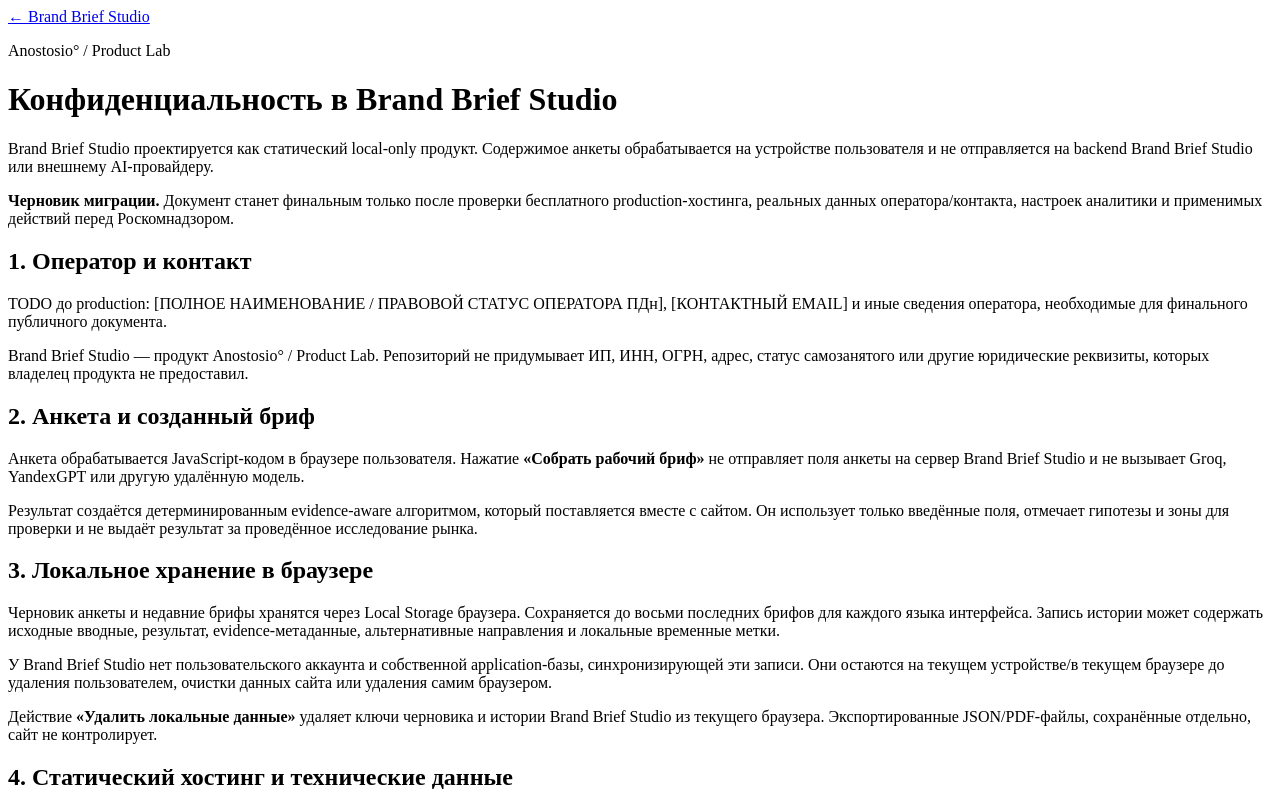
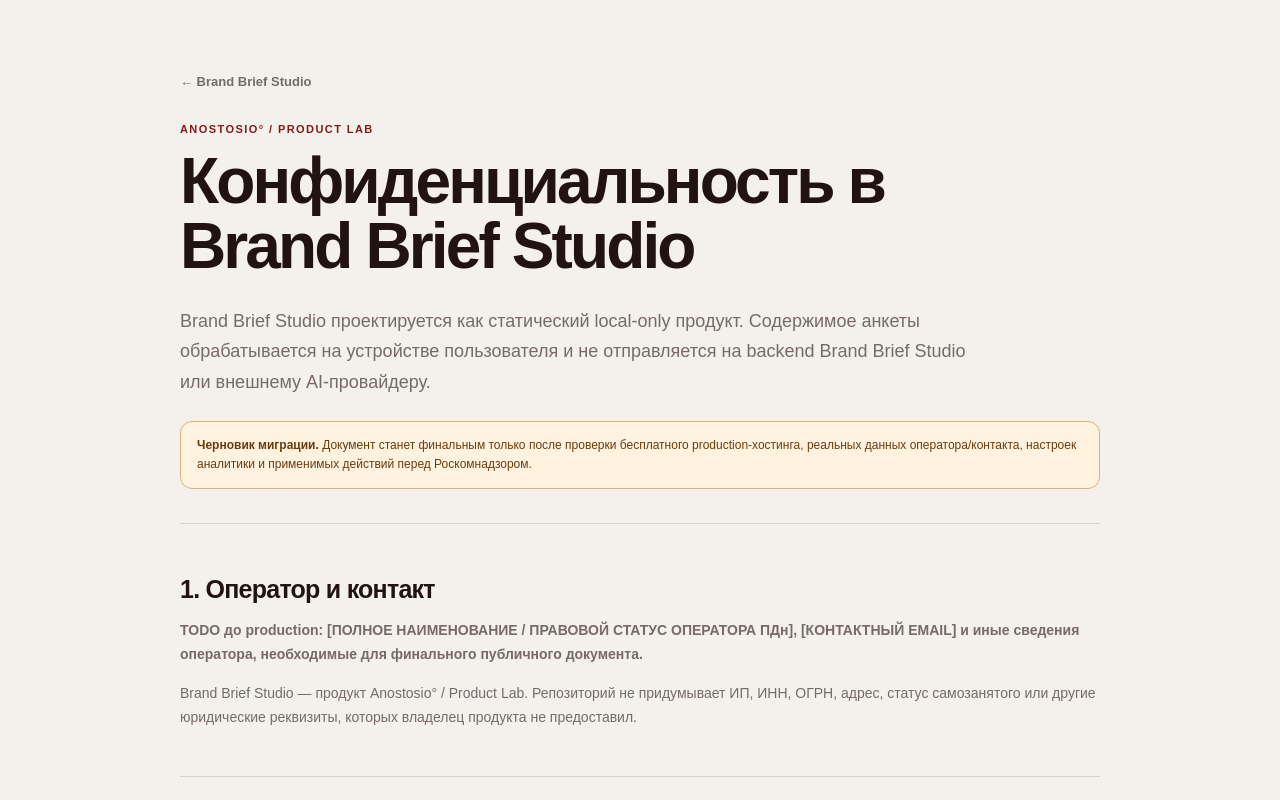
Before and after one commit to Anostosio/ai-brand-brief, a website: page ru/privacy/index.html in a window 1280 px wide. Shown: the top 800 px of the page. Drawn offline with Linux system fonts and the light colour scheme; the site is published under a folder, as on GitHub Pages, so addresses that start at the root find nothing.

Commit message:
Fix Russian privacy page paths for static subpath hosting

```diff
--- a/ru/privacy/index.html
+++ b/ru/privacy/index.html
@@ -6,13 +6,13 @@
   <meta name="description" content="Как Brand Brief Studio обрабатывает локальную анкету, данные статического хостинга и необязательную аналитику." />
   <meta name="robots" content="noindex,nofollow" />
   <title>Конфиденциальность — Brand Brief Studio</title>
-  <link rel="icon" href="/favicon.svg" type="image/svg+xml" />
-  <link rel="stylesheet" href="/style.css" />
-  <link rel="stylesheet" href="/privacy.css" />
+  <link rel="icon" href="../../favicon.svg" type="image/svg+xml" />
+  <link rel="stylesheet" href="../../style.css" />
+  <link rel="stylesheet" href="../../privacy.css" />
 </head>
 <body class="privacy-page" data-lang="ru">
   <main class="privacy-shell">
-    <a class="privacy-back" href="/ru/">← Brand Brief Studio</a>
+    <a class="privacy-back" href="../">← Brand Brief Studio</a>
     <header class="privacy-hero">
       <p class="eyebrow">Anostosio° / Product Lab</p>
       <h1>Конфиденциальность в Brand Brief Studio</h1>
```
